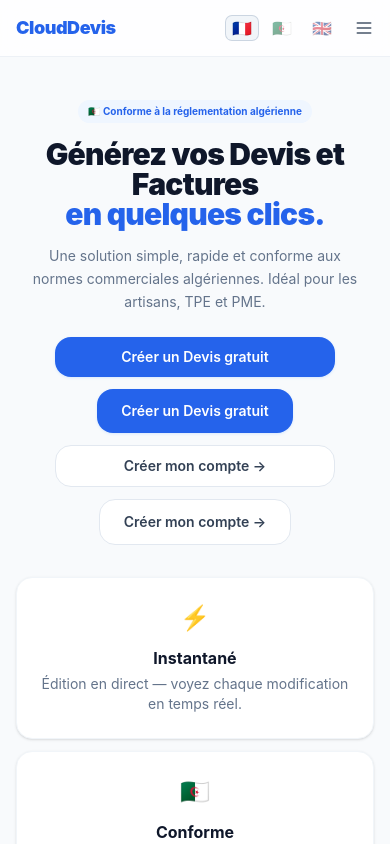
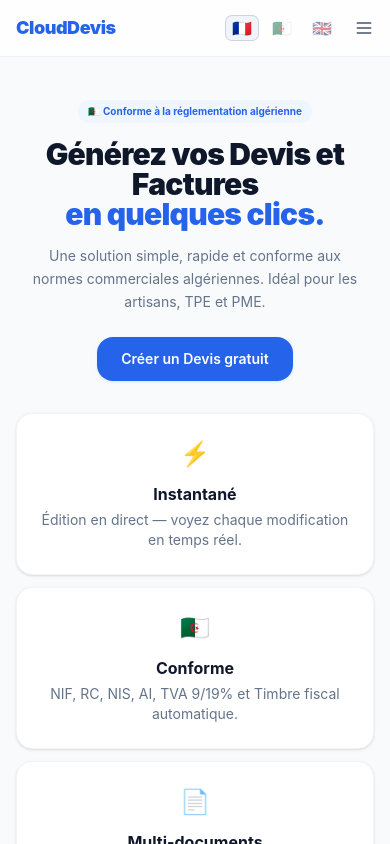
Before and after one commit to Ash586/clouddevis, a Next.js app: page / in a window 390 px wide. Shown: the top 844 px of the page. Built offline with nearby package versions, Linux system fonts and the light colour scheme; no server answers.

Commit message:
fix: remove redundant hero CTA, keep only free devis button

```diff
--- a/src/app/page.tsx
+++ b/src/app/page.tsx
@@ -62,18 +62,9 @@
         <p className="text-sm sm:text-base md:text-lg text-slate-500 max-w-xl mx-auto mb-6 sm:mb-10 leading-relaxed px-2 sm:px-0">
           {t('heroSubtitle')}
         </p>
-        <div className="flex flex-col sm:flex-row justify-center items-center gap-3 sm:gap-4">
-          <Button size="md" className="sm:hidden w-full max-w-[280px]" onClick={handleTryEditor}>
+        <div className="flex justify-center">
+          <Button size="lg" onClick={handleTryEditor}>
             {mounted && isDemoUsedToday() ? t('ctaTryNow') : t('ctaFree')}
-          </Button>
-          <Button size="lg" className="hidden sm:inline-flex" onClick={handleTryEditor}>
-            {mounted && isDemoUsedToday() ? t('ctaTryNow') : t('ctaFree')}
-          </Button>
-          <Button variant="outline" size="md" className="sm:hidden w-full max-w-[280px]" onClick={() => router.push('/auth/register')}>
-            {t('ctaCreateAccount')}
-          </Button>
-          <Button variant="outline" size="lg" className="hidden sm:inline-flex" onClick={() => router.push('/auth/register')}>
-            {t('ctaCreateAccount')}
           </Button>
         </div>
       </section>
```
